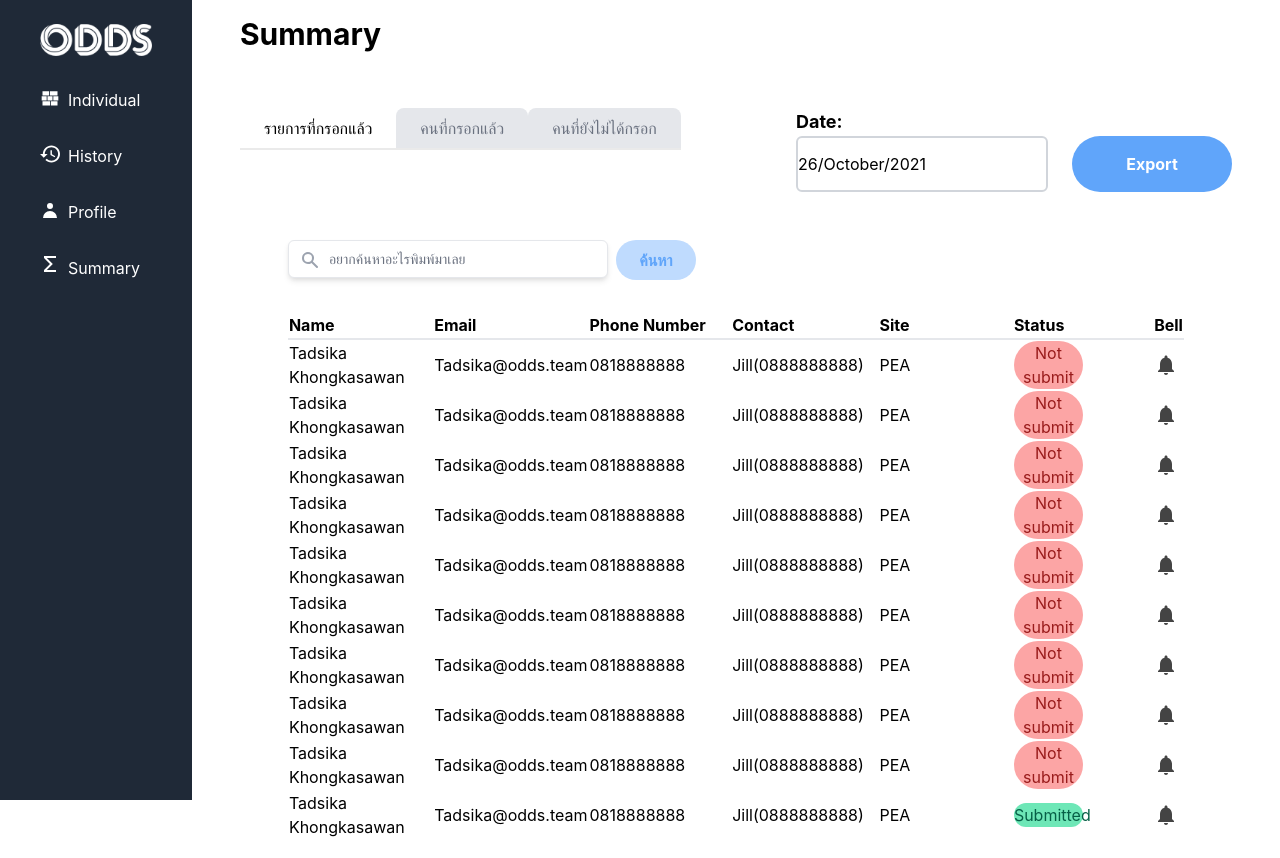
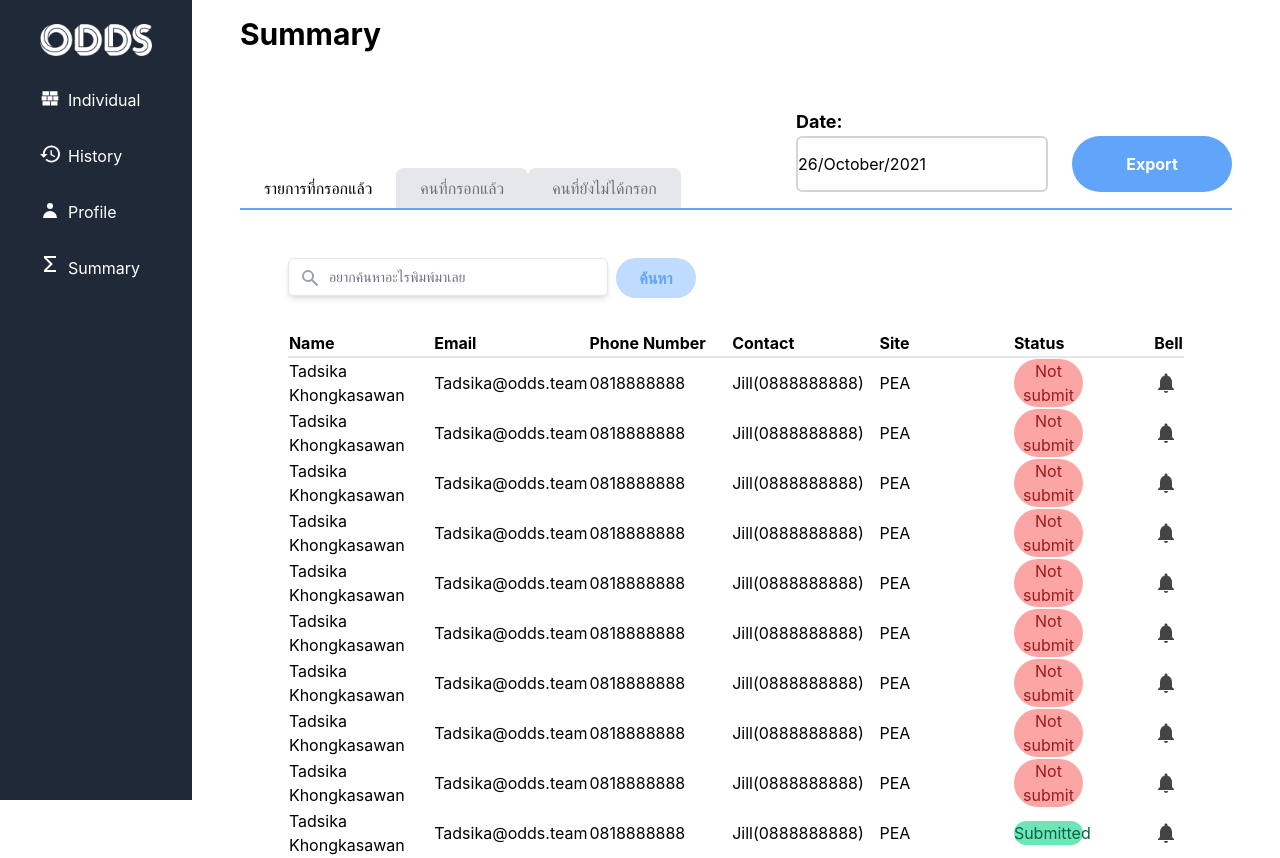
Before and after one commit to Fahlalla/workingrecord-fe, a React (Create React App) app: page /summary in a window 1280 px wide. Built offline with nearby package versions, Linux system fonts and the light colour scheme.

Commit message:
fix layout

```diff
--- a/src/Component/Summary.js
+++ b/src/Component/Summary.js
@@ -5,9 +5,9 @@ import Button from "./button";
 import Search from "./search";
 import DatePickers from "./DatePicker";
 
-const ContainerTabMenu = styled.div.attrs({})`
-  border-bottom: 2px solid #eaeaea;
-`;
+const ContainerTabMenu = styled.div.attrs({
+  // className: "flex border-b-2 border-gray-200 justify-between"
+})``;
 
 const Summary = () => {
   return (
@@ -18,7 +18,7 @@ const Summary = () => {
       <div className="w-full pt-4 px-12">
         <div className="text-3xl mb-14 font-bold">Summary</div>
         <div className="flex justify-between">
-          <div>
+          <div className="flex flex-col justify-end">
             <ContainerTabMenu>
               <ul className="flex cursor-pointer">
                 <li className="py-2 px-6 bg-white rounded-t-lg">
@@ -33,7 +33,7 @@ const Summary = () => {
               </ul>
             </ContainerTabMenu>
           </div>
-          <div className="flex justify-end">
+          <div className="flex justify-end mb-4">
             <div>
               <p className="text-lg font-bold"> Date: </p>
               <div className="flex flex-col justify-center items-center rounded-md h-14 border-2 border-gray-300">
@@ -47,6 +47,7 @@ const Summary = () => {
             </div>
           </div>
         </div>
+        <div className="border-b-2 border-blue-400"></div>
 
         <div className="flex flex-col w-full pt-4 px-12">
           <div className="mt-8">
```
